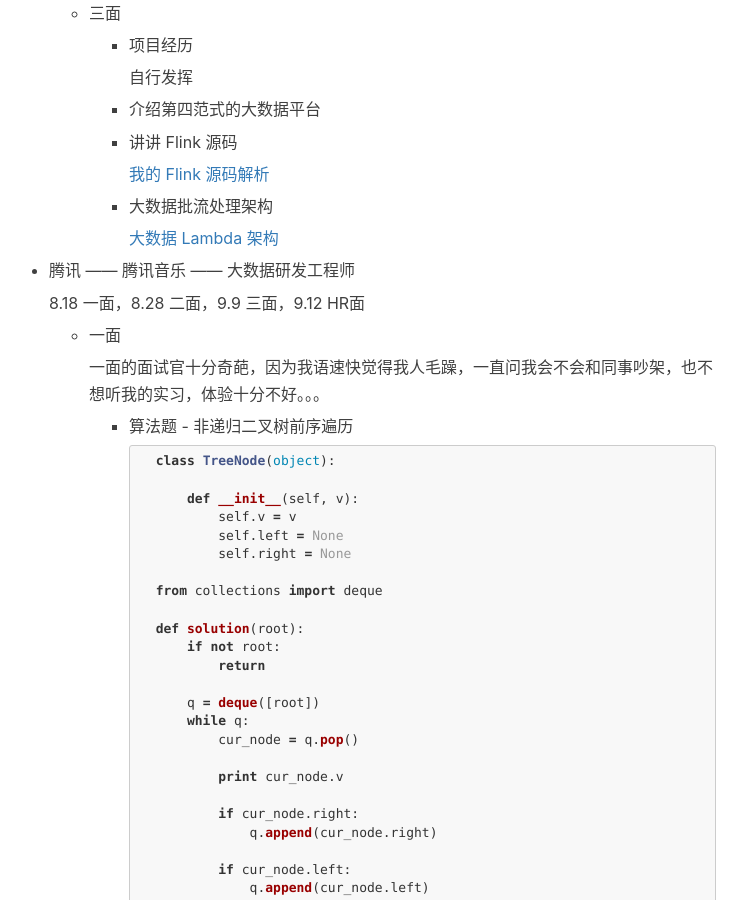
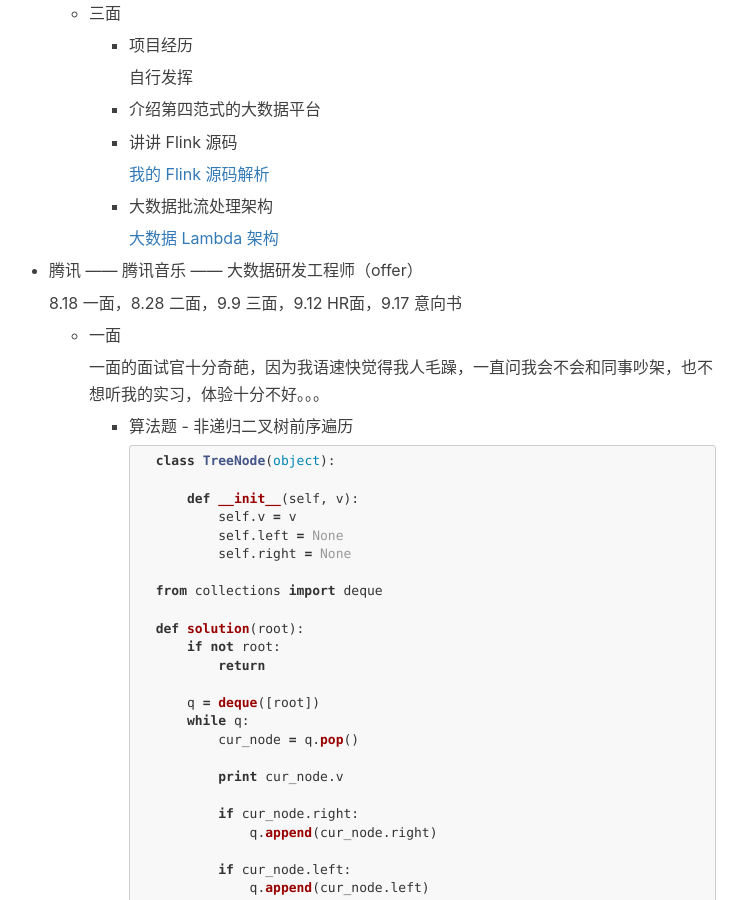
Before and after one commit to mickey0524/mickey0524.github.io, a Jekyll site: the page built from _posts/2019-07-29-autumn-interview.md, in a window 1280 px wide and 900 px high, scrolled down 12419 px. Shown: the whole window, without its empty margins (256-1003 px from the left). Built offline with Jekyll 4.4.1, drawn with Linux system fonts in a browser that asks for light colours; nearby versions of some CDN libraries; comment, search, counter and statistics services are not loaded.

Commit message:
feat(interview): update interview

```diff
--- a/_posts/2019-07-29-autumn-interview.md
+++ b/_posts/2019-07-29-autumn-interview.md
@@ -737,9 +737,9 @@ tags:
             [大数据 Lambda 架构](https://yq.aliyun.com/articles/197233)
 
 
-* 腾讯 —— 腾讯音乐 —— 大数据研发工程师
+* 腾讯 —— 腾讯音乐 —— 大数据研发工程师（offer）
 
-    8.18 一面，8.28 二面，9.9 三面，9.12 HR面
+    8.18 一面，8.28 二面，9.9 三面，9.12 HR面，9.17 意向书
 
     * 一面
 
```
